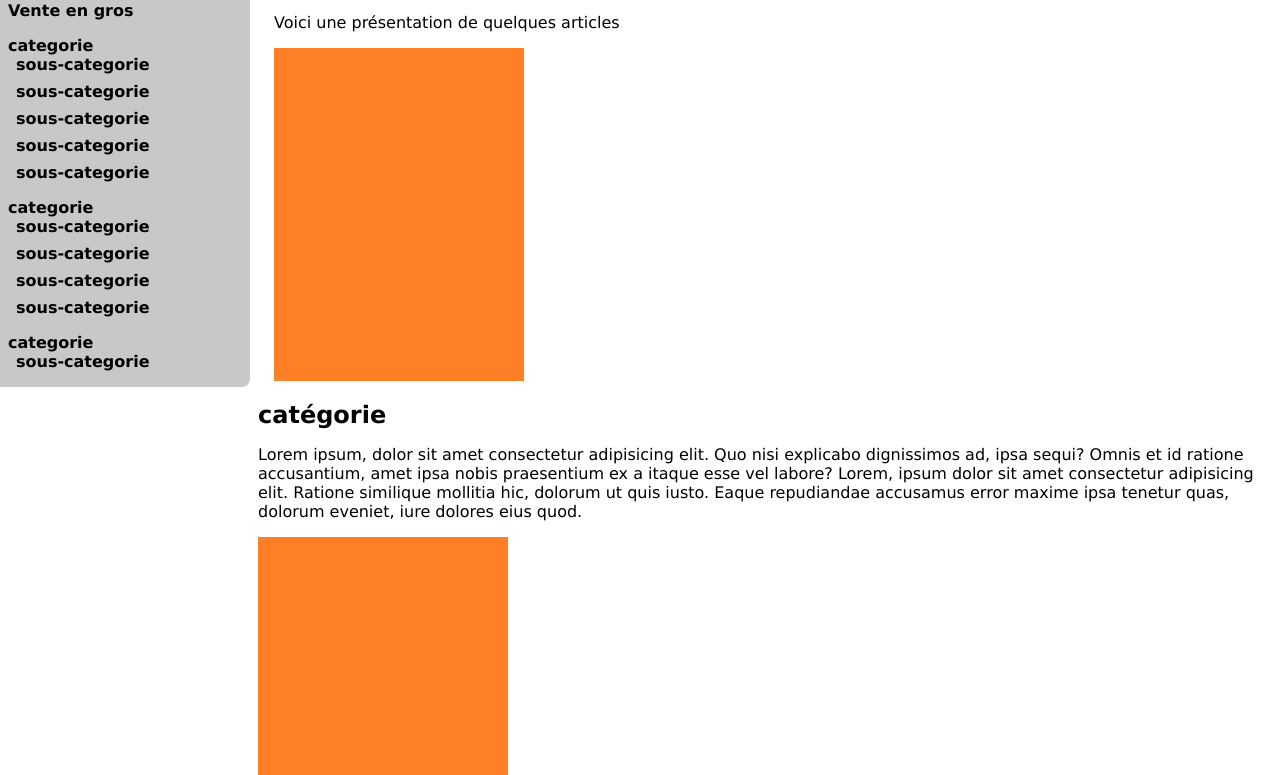
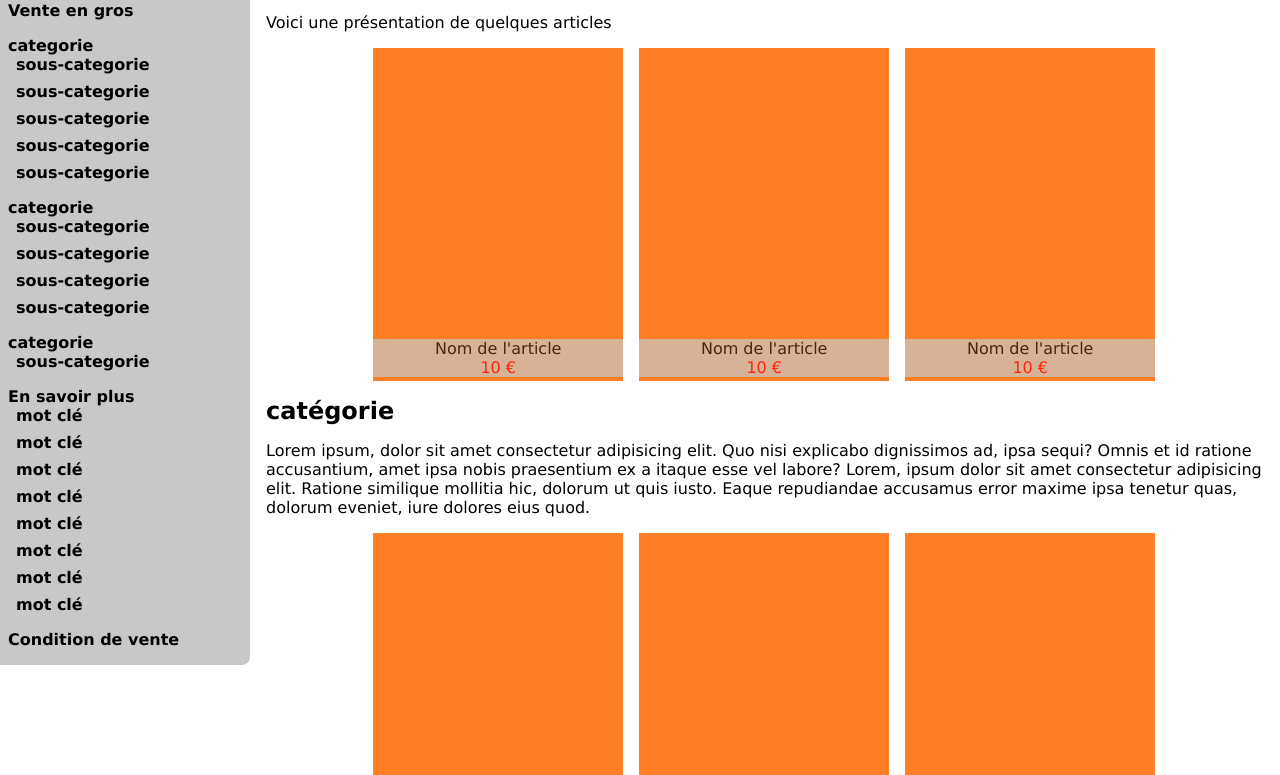
Before and after one commit to hakim-azizi/vente, a plain HTML site: page index.html in a window 1280 px wide. Shown: the part 117-892 px from the top of the page. Drawn offline with Linux system fonts and the light colour scheme.

```diff
--- a/index.html
+++ b/index.html
@@ -9,7 +9,7 @@
 	<body>
 		<header class='navbar'>
 			<picture onclick='menu()' class='open-menu show'><img id='change' src='src/pictures/menu-burger-close.jpg' alt='Ouverture du menu' title='menu'></picture>
-			<picture class='hidden'><img src='src/pictures/logo.jpg' alt="lien vers l'Accueil" title="accueil"></picture>
+			<a href='./'><picture class='hidden'><img src='src/pictures/logo.jpg' alt='lien vers l&apos;Accueil' title='accueil'></picture></a>
 		<ul>
 			<li class='show'>Accueil</li>
 			<li>Mon compte</li>
@@ -44,6 +44,19 @@
 						<li>sous-categorie</li>
 					</ul>
 				</li>
+				<li>En savoir plus
+					<ul>
+						<li>mot clé</li>
+						<li>mot clé</li>
+						<li>mot clé</li>
+						<li>mot clé</li>
+						<li>mot clé</li>
+						<li>mot clé</li>
+						<li>mot clé</li>
+						<li>mot clé</li>
+					</ul>
+				</li>
+				<li>Condition de vente</li>
 			</ul>
 		</header>
 		<header>
@@ -53,26 +66,38 @@
 			<section>
 				<h2>sous-titre</h2>
 				<p>Voici une présentation de quelques articles</p>
-				<figcaption><figure><img src='src/photo/photo-article.jpg' alt=''></figure></figcaption>
+				<aside>
+					<figure><figcaption>Nom de l'article<br><span class='red-color'>10 &euro;</span></figcaption><img src='src/photo/photo-article.jpg' alt=''></figure>
+					<figure><figcaption>Nom de l'article<br><span class='red-color'>10 &euro;</span></figcaption><img src='src/photo/photo-article.jpg' alt=''></figure>
+					<figure><figcaption>Nom de l'article<br><span class='red-color'>10 &euro;</span></figcaption><img src='src/photo/photo-article.jpg' alt=''></figure>
+				</aside>
 			</section>
-			<sectioon>
+			<section>
 				<h2>catégorie</h2>
 				<article>
 					<p>
 					Lorem ipsum, dolor sit amet consectetur adipisicing elit. Quo nisi explicabo dignissimos ad, ipsa sequi? Omnis et id ratione accusantium, amet ipsa nobis praesentium ex a itaque esse vel labore? Lorem, ipsum dolor sit amet consectetur adipisicing elit. Ratione similique mollitia hic, dolorum ut quis iusto. Eaque repudiandae accusamus error maxime ipsa tenetur quas, dolorum eveniet, iure dolores eius quod.
 					</p>
-					<figcaption><figure><img src='src/photo/photo-article.jpg' alt=''></figure></figcaption>
 				</article>
-			</sectioon>
-			<sectioon>
+				<aside>
+					<figure><figcaption>Nom de l'article<br><span class='red-color'>10 &euro;</span></figcaption><img src='src/photo/photo-article.jpg' alt=''></figure>
+					<figure><figcaption>Nom de l'article<br><span class='red-color'>10 &euro;</span></figcaption><img src='src/photo/photo-article.jpg' alt=''></figure>
+					<figure><figcaption>Nom de l'article<br><span class='red-color'>10 &euro;</span></figcaption><img src='src/photo/photo-article.jpg' alt=''></figure>
+				</aside>
+			</section>
+			<section>
 				<h2>sous-catégorie</h2>
 				<article>
 					<p>
 					Lorem ipsum, dolor sit amet consectetur adipisicing elit. Quo nisi explicabo dignissimos ad, ipsa sequi? Omnis et id ratione accusantium, amet ipsa nobis praesentium ex a itaque esse vel labore? Lorem, ipsum dolor sit amet consectetur adipisicing elit. Ratione similique mollitia hic, dolorum ut quis iusto. Eaque repudiandae accusamus error maxime ipsa tenetur quas, dolorum eveniet, iure dolores eius quod.
 					</p>
-					<figcaption><figure><img src='src/photo/photo-article.jpg' alt=''></figure></figcaption>
 				</article>
-			</sectioon>
+				<aside>
+					<figure><figcaption>Nom de l'article<br><span class='red-color'>10 &euro;</span></figcaption><img src='src/photo/photo-article.jpg' alt=''></figure>
+					<figure><figcaption>Nom de l'article<br><span class='red-color'>10 &euro;</span></figcaption><img src='src/photo/photo-article.jpg' alt=''></figure>
+					<figure><figcaption>Nom de l'article<br><span class='red-color'>10 &euro;</span></figcaption><img src='src/photo/photo-article.jpg' alt=''></figure>
+				</aside>
+			</section>
 		</main>
 		<footer>Design by Hakim AZIZI</footer>
 <script src='src/script/menu-script.js'></script>
--- a/src/style/style.css
+++ b/src/style/style.css
@@ -2,6 +2,10 @@
 	--dark-color: #6F6C6D;
 	--light-color: #FFF;
 	--medium-color: #C8C8C8;
+}
+
+.red-color{
+	color: #ff0000;
 }
 
 body{
@@ -9,43 +13,47 @@ body{
 	flex-direction: column;
 	justify-content: space-between;
 	min-height:100vh;
-	/* overflow-x: hidden; */
+	width: calc(100vw - .6rem);
 	}
 
 *{
 	margin:0;
 	padding:0;
 	font-family: Verdana, Geneva, Tahoma, sans-serif;
+	scrollbar-width: thin;
 }
 
 .navbar {
 	position:fixed;
 	top:0;
 	display: flex;
+	gap: .5rem;
 	flex-wrap: wrap;
 	align-items: center;
 	justify-content: space-between;
 	height: 2.5rem;
 	background: var(--dark-color);
-	width: calc(100vw - 0.8em);
+	width: calc(100vw - .6rem);
 }
 
 .navbar>ul{
 	display: flex;
-	gap: 1rem;
+	gap: .5rem;
 	align-items: center;
 	list-style: none;
 }
 
 .navbar>ul li{
-width:4.375rem;
+width:3.72rem;
 text-align: center;
 font-weight: bold;
+font-size: .7rem;
 }
 
 @media (max-width: 800px){
 	.show{
 		display: block;
+		cursor: pointer;
 	}
 
 	.hidden{
@@ -58,7 +66,7 @@ font-weight: bold;
 
 	main,
 	h1{
-		width:100vw;
+		width: calc(100vw - 1rem);
 	}
 }
 
@@ -78,7 +86,7 @@ font-weight: bold;
 	main,
 	h1{
 		margin-left: 15.625rem;
-		width:calc(100vw - 16.925rem)
+		width:calc(100vw - 16.725rem);
 	}
 }
 
@@ -90,6 +98,8 @@ font-weight: bold;
 	min-height:15.625rem;
 	border-radius: 0 0 .5rem 0;
 	padding-top: .5rem;
+	overflow-y: scroll;
+	max-height: calc(100vh - 2.5rem);
 }
 
 .menu>ul>li{
@@ -111,9 +121,9 @@ h1{
 	text-align: center;
 }
 
-main{
+/* main{
 	padding-left: .5rem;
-}
+} */
 
 section{
 	padding-left: 1rem;
@@ -121,12 +131,34 @@ section{
 
 h2,
 p,
-figcaption{
+aside{
 	margin-bottom: 1rem;
 }
 
+aside{
+	display: flex;
+	flex-wrap: wrap;
+	justify-content: center;
+	gap: 1rem;
+	overflow: hidden;
+	height: 20.8125rem;
+	}
+
+figure{
+	position:relative;
+}
+
+figcaption{
+	position: absolute;
+	bottom: .5rem;
+	text-align: center;
+	width:100%;
+	background: #C8C8C8;
+	opacity: 0.7;
+}
+
 footer{
-	width:calc(100vw - 0.8em);
+	width: calc(100vw - .6rem);
 	height: 2.5rem;
 	background: var(--dark-color);
 }
```
